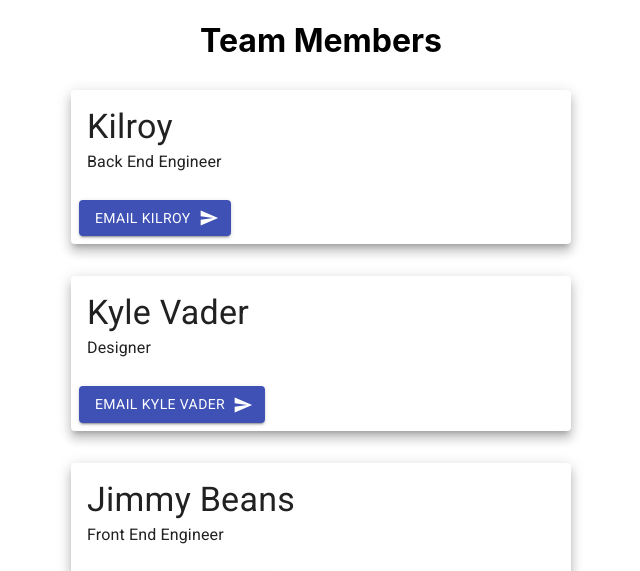
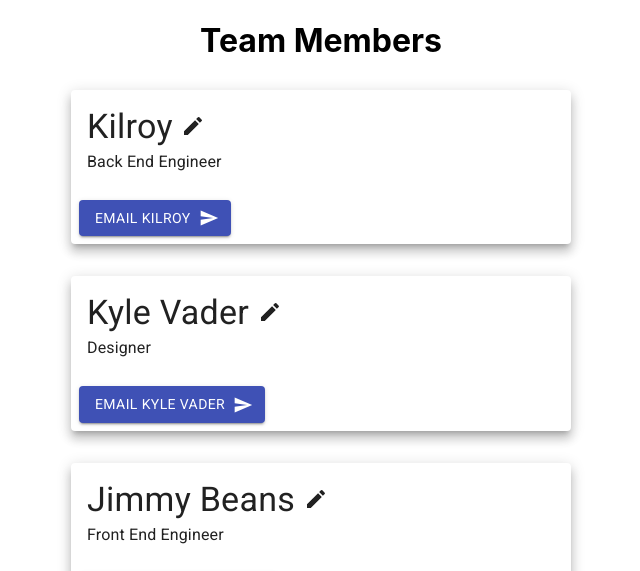
Before and after one commit to bloominstituteoftechnology/team-builder, a React (Create React App) app in the folder team-builder/: page / in a window 1280 px wide. Shown: the top 571 px of the page, without its empty margins (319-959 px from the left). Built offline with nearby package versions, Linux system fonts and the light colour scheme.

Commit message:
+ Edit button + Tooltips

```diff
--- a/team-builder/src/Components/TeamMember.js
+++ b/team-builder/src/Components/TeamMember.js
@@ -5,8 +5,10 @@ import {
   CardActions,
   Typography,
   Button,
+  Tooltip,
 } from "@material-ui/core";
 import Send from "@material-ui/icons/Send";
+import Edit from '@material-ui/icons/Edit';
 
 const TeamMember = (props) => {
   const { name, email, role } = props;
@@ -15,16 +17,18 @@ const TeamMember = (props) => {
       <Card raised>
         <CardContent>
           <Typography variant="h4" component="h2">
-            {name}
+          {name} <Tooltip title="Edit Team Member" ><Edit/></Tooltip>
           </Typography>
           <Typography variant="subtitle1">{role}</Typography>
         </CardContent>
         <CardActions>
-          <Button variant="contained" color="primary" endIcon={<Send />}>
+          <Tooltip title={`Email ${name}`} >
+          <Button aria-label="email" variant="contained" color="primary" endIcon={<Send />}>
             <a style={{ textDecoration: "none", color: "inherit" }} href={`emailto:${email}`}>
               Email {name}
             </a>
           </Button>
+          </Tooltip>
         </CardActions>
       </Card>
     </div>
```
